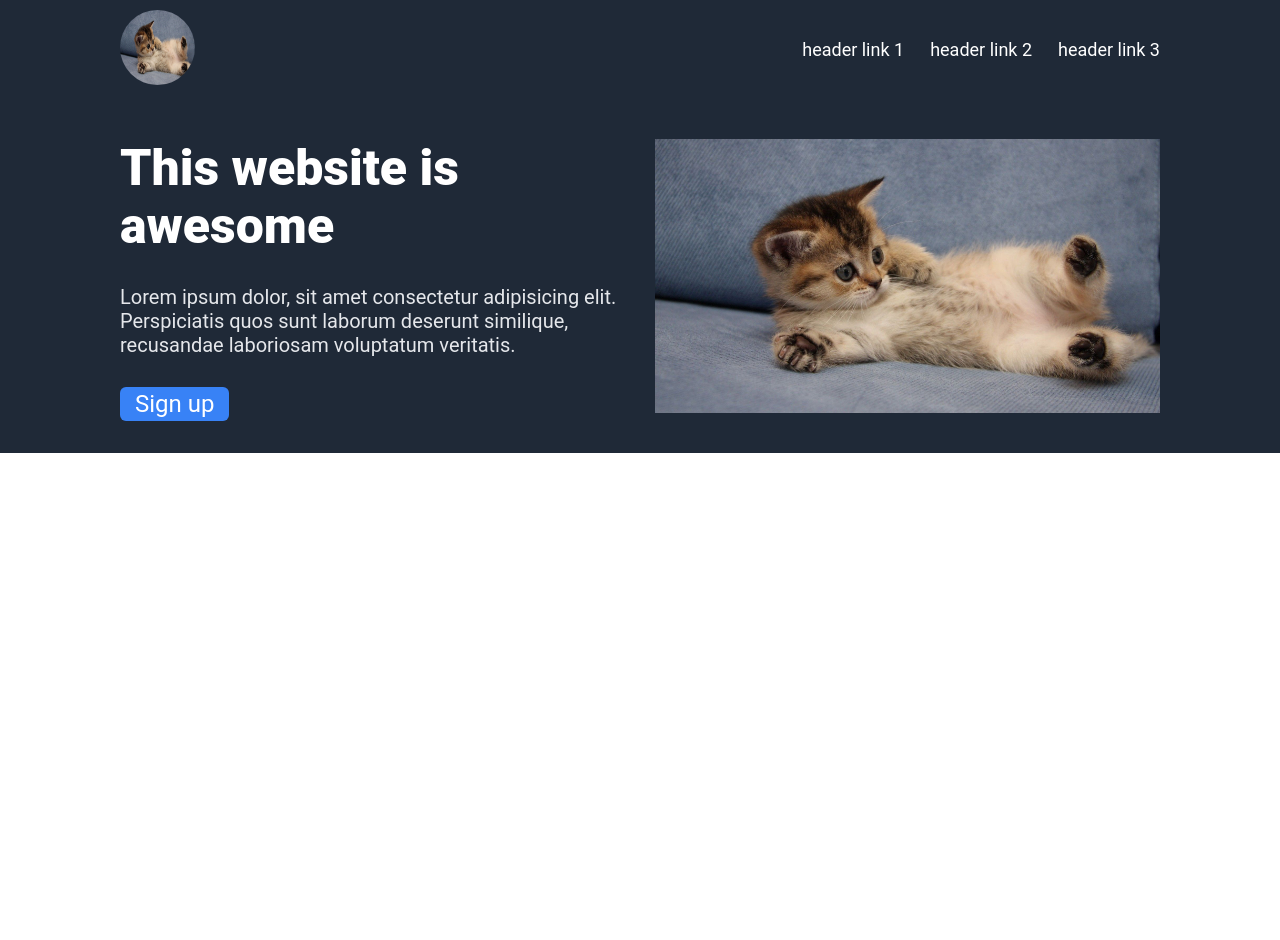
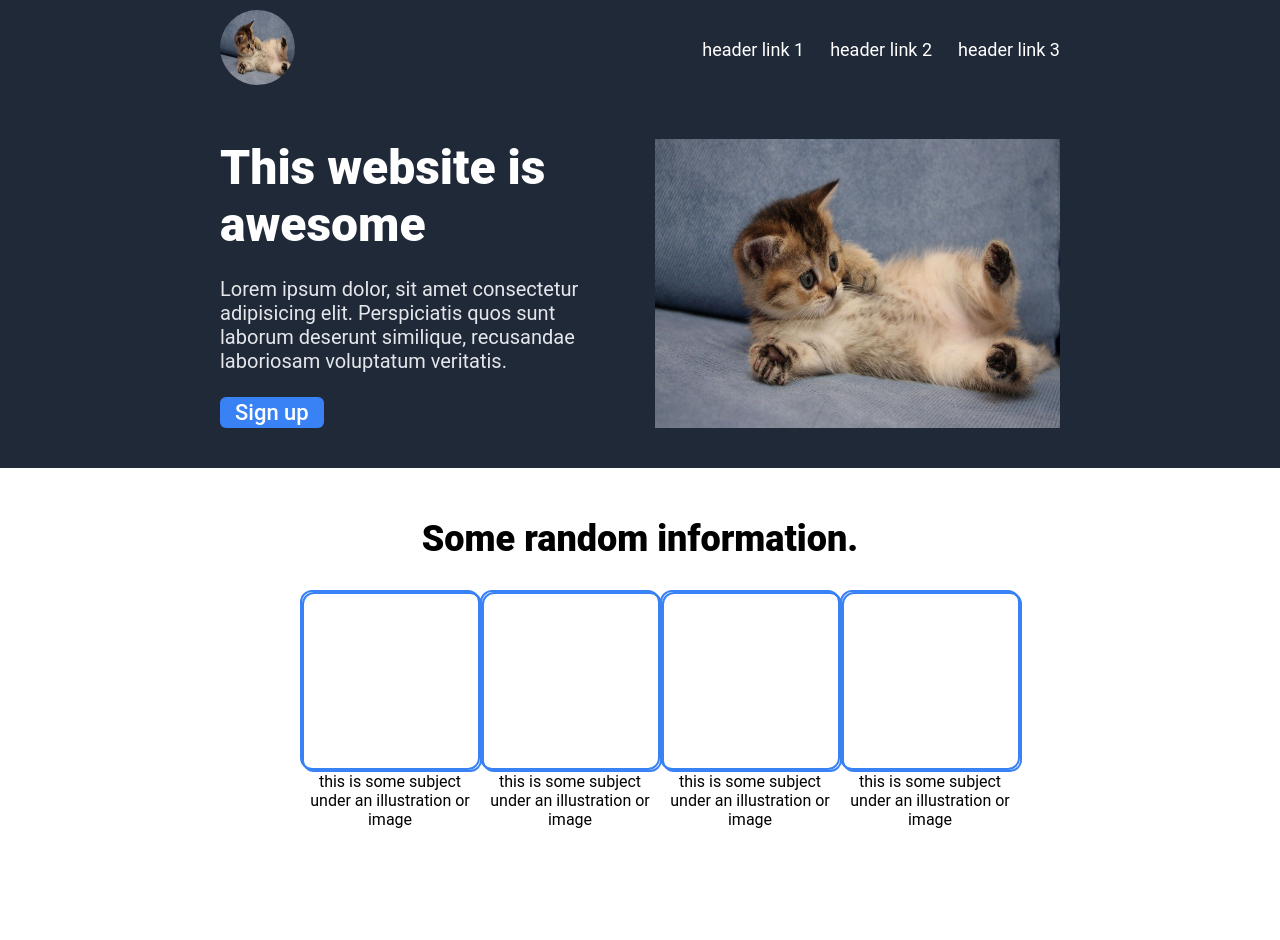
Before and after one commit to 3BooD-Khalil/odin_landing_page, a plain HTML site: page index.html in a window 1280 px wide. Before the commit the page ends 800 px from the top, so only its background shows below. Drawn offline with Linux system fonts and the light colour scheme.

Commit message:
add info div & fix padding

```diff
--- a/css/style.css
+++ b/css/style.css
@@ -8,7 +8,7 @@
 
 header{
     background-color: #1f2937;
-    padding: 10px 120px;
+    padding: 10px 220px;
     display: flex;
     justify-content: space-between;
     align-items: center;
@@ -35,7 +35,7 @@ header nav a :hover{
 }
 
 .hero{
-    padding: 40px 120px;
+    padding: 40px 220px;
     background-color: #1f2937;
     display: flex;
     flex-grow: 1;
@@ -45,18 +45,18 @@ header nav a :hover{
 .hero div{
     flex-grow: 1;
     flex-basis: 0;
-    height: 274px;
+
 }
 
 .hero .text h1{
     color: white;
-    font-size: 50px;
+    font-size: 48px;
     font-weight: 900;
-    margin-bottom: 30px;
+    margin-bottom: 24px;
 }
 .hero .text p{
     color:#e5e7eb;
-    margin-bottom: 30px;
+    margin-bottom: 24px;
     font-size: 20px;
 }
 .hero .text a{
@@ -66,8 +66,9 @@ header nav a :hover{
     color: white;
     border-radius: 6px;
     padding: 3px 15px;
-    font-size: 24px;
+    font-size: 22px;
     text-align: center;
+    font-weight: 500;
 }
 .hero .img {
 
@@ -76,3 +77,30 @@ header nav a :hover{
     width: 100%;
     height: 100%;
 }
+
+.info{
+    text-align: center;
+    padding: 50px 300px 170px;
+}
+
+.info h2{
+    font-size: 36px;
+    font-weight: 900;
+    margin-bottom: 30px;
+}
+
+.info .container{
+    display: flex;
+    justify-content: space-between;
+}
+
+.info .container div{
+    width: 180px;
+    height: 180px;
+    border: 2px #3882f6 solid;
+    border-radius: 12px;
+}
+
+.info .container p{
+    font-size: 16px;
+}
--- a/index.html
+++ b/index.html
@@ -25,5 +25,26 @@
             <img src="images/cat_cute_lie_71887_1920x1080.jpg" alt="hero image">
         </div>
     </div>
+    <div class="info">
+        <h2>Some random information.</h2>
+        <div class="container">
+            <div class="content1">
+                <div class="image"></div>
+                <p>this is some subject under an illustration or image</p>
+            </div>
+            <div class="content2">
+                <div class="image"></div>
+                <p>this is some subject under an illustration or image</p>
+            </div>
+            <div class="content3">
+                <div class="image"></div>
+                <p>this is some subject under an illustration or image</p>
+            </div>
+            <div class="content4">
+                <div class="image"></div>
+                <p>this is some subject under an illustration or image</p>
+            </div>
+        </div>
+    </div>
 </body>
 </html>
```
